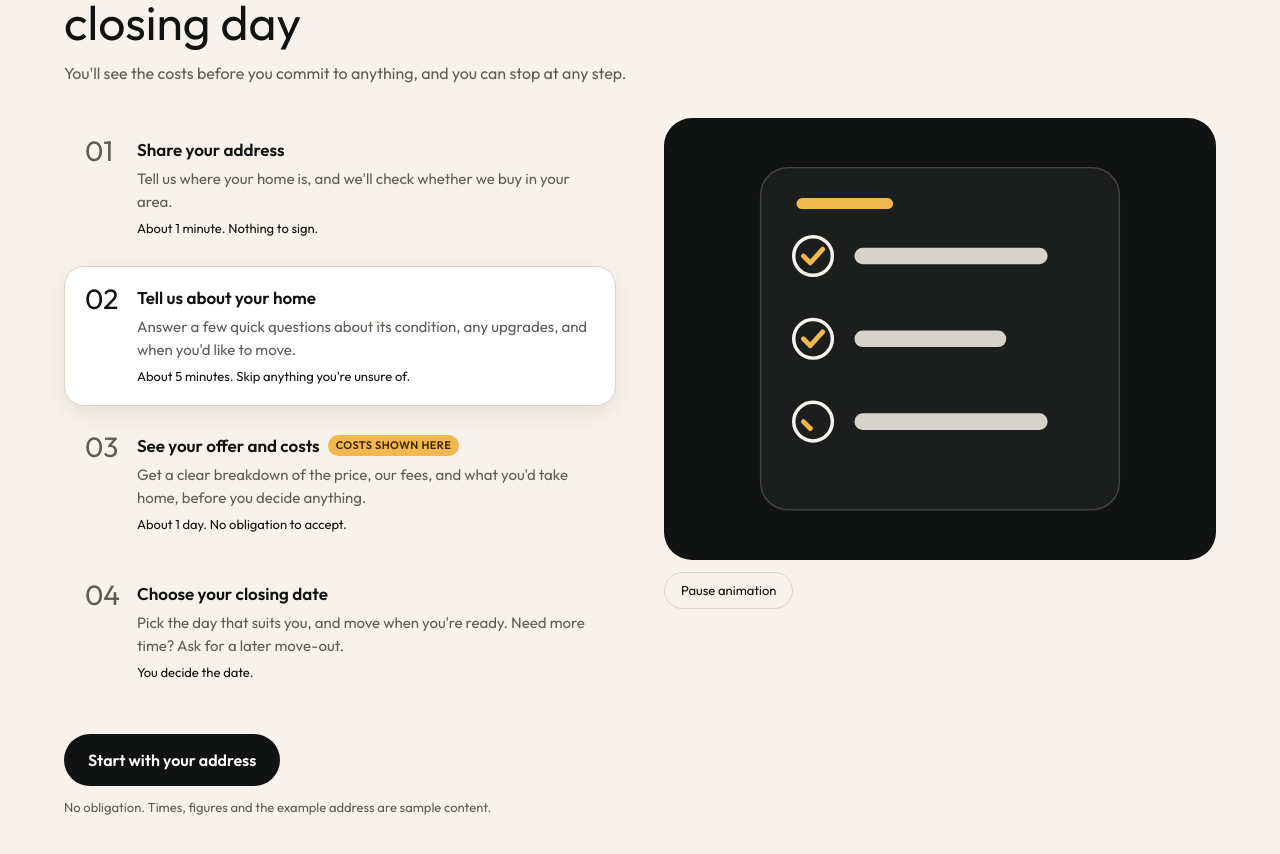
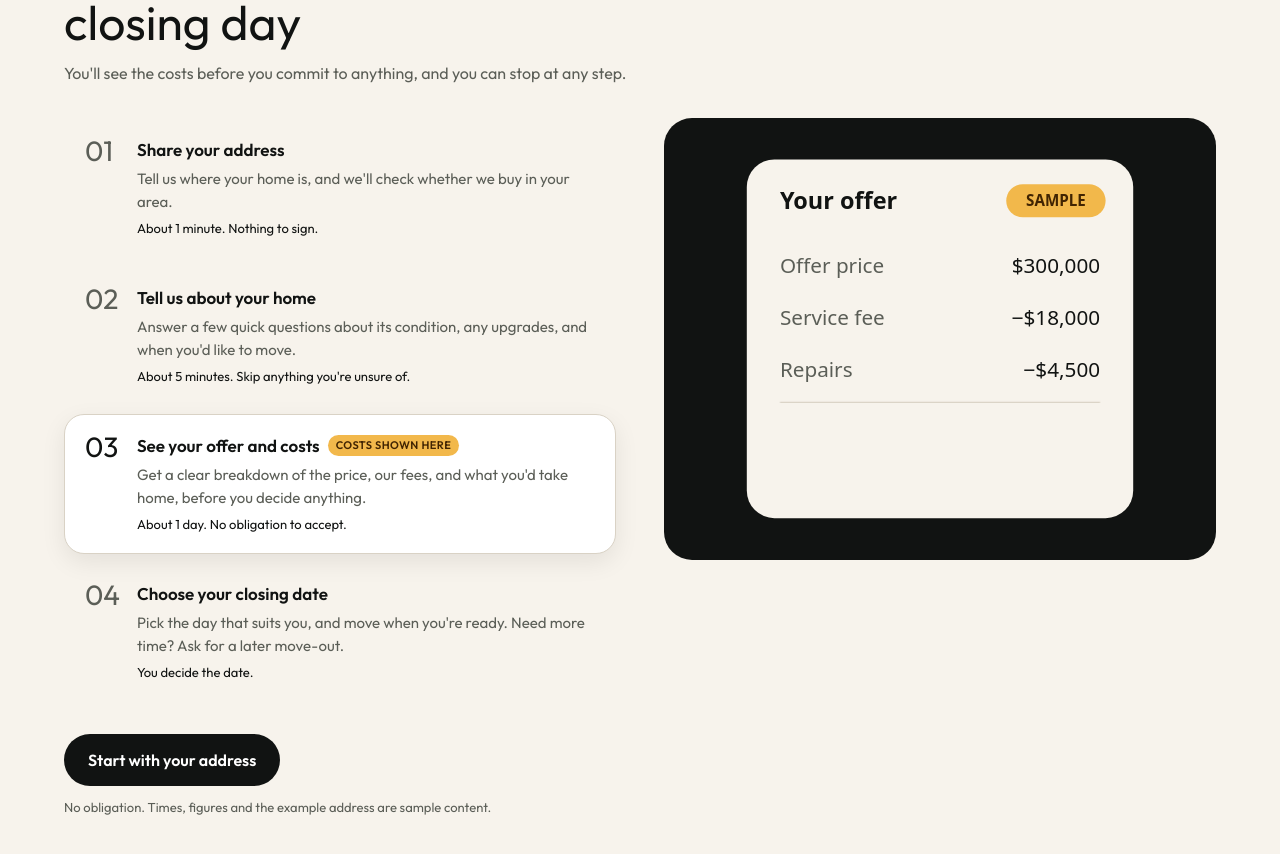
Before and after one commit to muhammadaaribali/covent-frontend-assessment, a Next.js app: page / in a window 1280 px wide. Shown: the part 1359-2213 px from the top of the page. Built offline with nearby package versions, Linux system fonts and the light colour scheme.

Commit message:
every section completed

```diff
--- a/src/components/sections/HowItWorks.tsx
+++ b/src/components/sections/HowItWorks.tsx
@@ -4,111 +4,84 @@ import { useEffect, useRef, useState } from "react";
 import { howIntro, steps } from "@/content/home";
 import { HowScene } from "./HowItWorksScenes";
 
-const INTERVAL = 5000;
+const INTERVAL = 2700;
 
 export function HowItWorks() {
   const stageRef = useRef<HTMLDivElement>(null);
   const [active, setActive] = useState(0);
   const [canAuto, setCanAuto] = useState(false);
-  const [playing, setPlaying] = useState(true);
   const [inView, setInView] = useState(false);
 
+  // Motion preference + visibility of the scene
   useEffect(() => {
     const mq = window.matchMedia("(prefers-reduced-motion: reduce)");
     const sync = () => setCanAuto(!mq.matches);
     sync();
     mq.addEventListener("change", sync);
-    const io = new IntersectionObserver(
-      ([entry]) => setInView(entry.isIntersecting),
-      { threshold: 0.4 },
-    );
+
+    const io = new IntersectionObserver(([e]) => setInView(e.isIntersecting), { threshold: 0.4 });
     if (stageRef.current) io.observe(stageRef.current);
+
     return () => {
       mq.removeEventListener("change", sync);
       io.disconnect();
     };
   }, []);
 
+  // Loop forever. The timer restarts whenever the active step changes,
+  // so a clicked step always gets its full time on screen.
   useEffect(() => {
-    if (!canAuto || !playing || !inView) return;
-    const id = setInterval(
-      () => setActive((current) => (current + 1) % steps.length),
-      INTERVAL,
-    );
-    return () => clearInterval(id);
-  }, [canAuto, playing, inView]);
-
-  const choose = (index: number) => {
-    setActive(index);
-    setPlaying(false);
-  };
+    if (!canAuto || !inView) return;
+    const id = setTimeout(() => setActive((a) => (a + 1) % steps.length), INTERVAL);
+    return () => clearTimeout(id);
+  }, [canAuto, inView, active]);
 
   return (
     <section id="how-it-works" className="hiw" aria-labelledby="hiw-heading">
       <div className="hiw-inner">
         <header className="hiw-head">
           <p className="hiw-eyebrow">{howIntro.eyebrow}</p>
-          <h2 id="hiw-heading" className="hiw-heading">
-            {howIntro.heading}
-          </h2>
+          <h2 id="hiw-heading" className="hiw-heading">{howIntro.heading}</h2>
           <p className="hiw-intro">{howIntro.body}</p>
         </header>
+
         <div className="hiw-grid">
           <div className="hiw-stage-wrap">
             <div ref={stageRef} className="hiw-stage" aria-hidden="true">
-              {steps.map((step, index) => (
-                <HowScene
-                  key={step.n}
-                  index={index}
-                  active={index === active}
-                />
+              {steps.map((s, i) => (
+                <HowScene key={s.n} index={i} active={i === active} />
               ))}
             </div>
-            {canAuto && (
-              <button
-                type="button"
-                className="hiw-toggle"
-                onClick={() => setPlaying((current) => !current)}
-              >
-                {playing ? "Pause animation" : "Play animation"}
-              </button>
-            )}
           </div>
+
           <ol className="hiw-steps">
-            {steps.map((step, index) => (
-              <li key={step.n}>
+            {steps.map((s, i) => (
+              <li key={s.n}>
                 <button
                   type="button"
                   className="hiw-step"
-                  aria-current={index === active ? "step" : undefined}
-                  onClick={() => choose(index)}
+                  aria-current={i === active ? "step" : undefined}
+                  onClick={() => setActive(i)}
                 >
-                  <span className="hiw-n" aria-hidden="true">
-                    {step.n}
-                  </span>
+                  <span className="hiw-n" aria-hidden="true">{s.n}</span>
                   <span className="hiw-text">
                     <span className="hiw-title">
-                      {step.title}
-                      {"tag" in step && (
-                        <span className="hiw-tag">{step.tag}</span>
-                      )}
+                      {s.title}
+                      {"tag" in s && <span className="hiw-tag">{s.tag}</span>}
                     </span>
-                    <span className="hiw-body">{step.body}</span>
-                    <span className="hiw-meta">{step.meta}</span>
+                    <span className="hiw-body">{s.body}</span>
+                    <span className="hiw-meta">{s.meta}</span>
                   </span>
                 </button>
               </li>
             ))}
           </ol>
         </div>
+
         <div className="hiw-foot">
-          <a className="hiw-cta" href="#hero">
-            Start with your address
-          </a>
-          <p className="hiw-note">
-            No obligation. Times, figures and the example address are sample
-            content.
-          </p>
+          {/* Change the href to your hero address field's id */}
+          <a className="hiw-cta" href="#hero-address">Start with your address</a>
+          <p className="hiw-note">No obligation. Times, figures and the example address are sample content.</p>
         </div>
       </div>
     </section>
```
